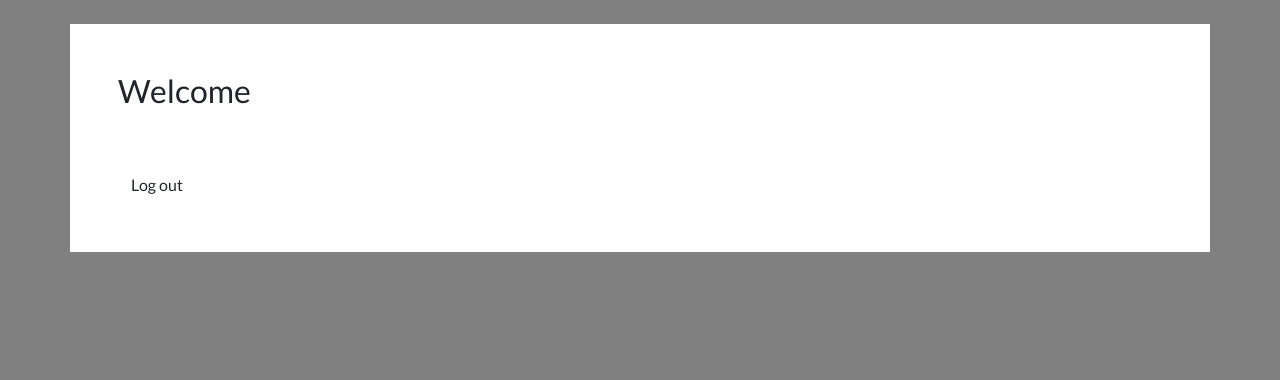
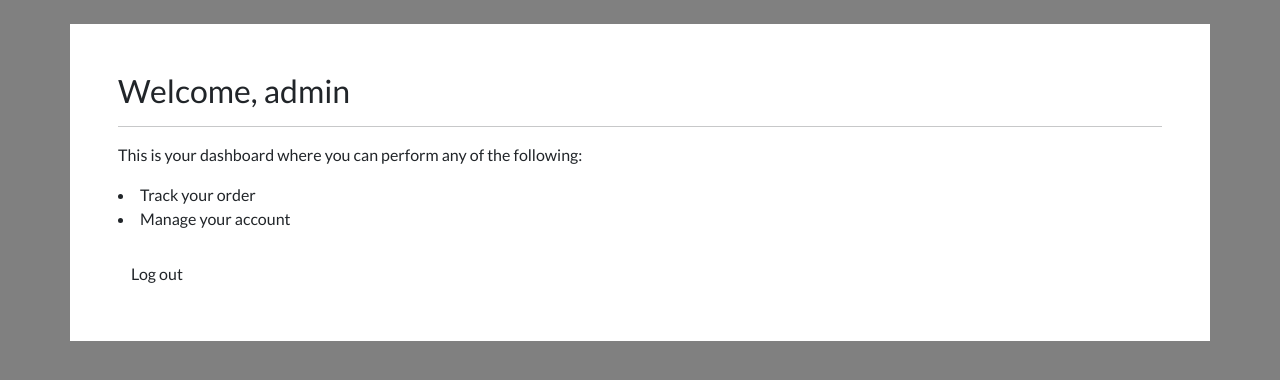
Before and after one commit to liberbell/dj11, a Django app: page /account/dashboard/ in a window 1280 px wide. Shown: the part 72-452 px from the top of the page. Run offline with Django 5.2, Linux system fonts and the light colour scheme; a user stored in the database is signed in; data comes from the database, SQL or seed files in the repository; some libraries are stand-ins or nearby versions.

Commit message:
dashboard3

```diff
--- a/ecommerce/account/templates/account/dashboard.html
+++ b/ecommerce/account/templates/account/dashboard.html
@@ -10,8 +10,11 @@
 </style>
 <br>
 <div class="container bg-white shadow-md p-5 form-layout">
-    <h3>Welcome </h3>
-    <br>
+    <h3>Welcome, {{ user}} </h3>
+    <hr>
+    <p>This is your dashboard where you can perform any of the following:</p>
+    <li>Track your order</li>
+    <li>Manage your account</li>
     <br>
     <a class="btn btn-alert navbar-btn" type="button"  href="{% url 'user-logout' %}"> Log out </a>
 </div>
```
